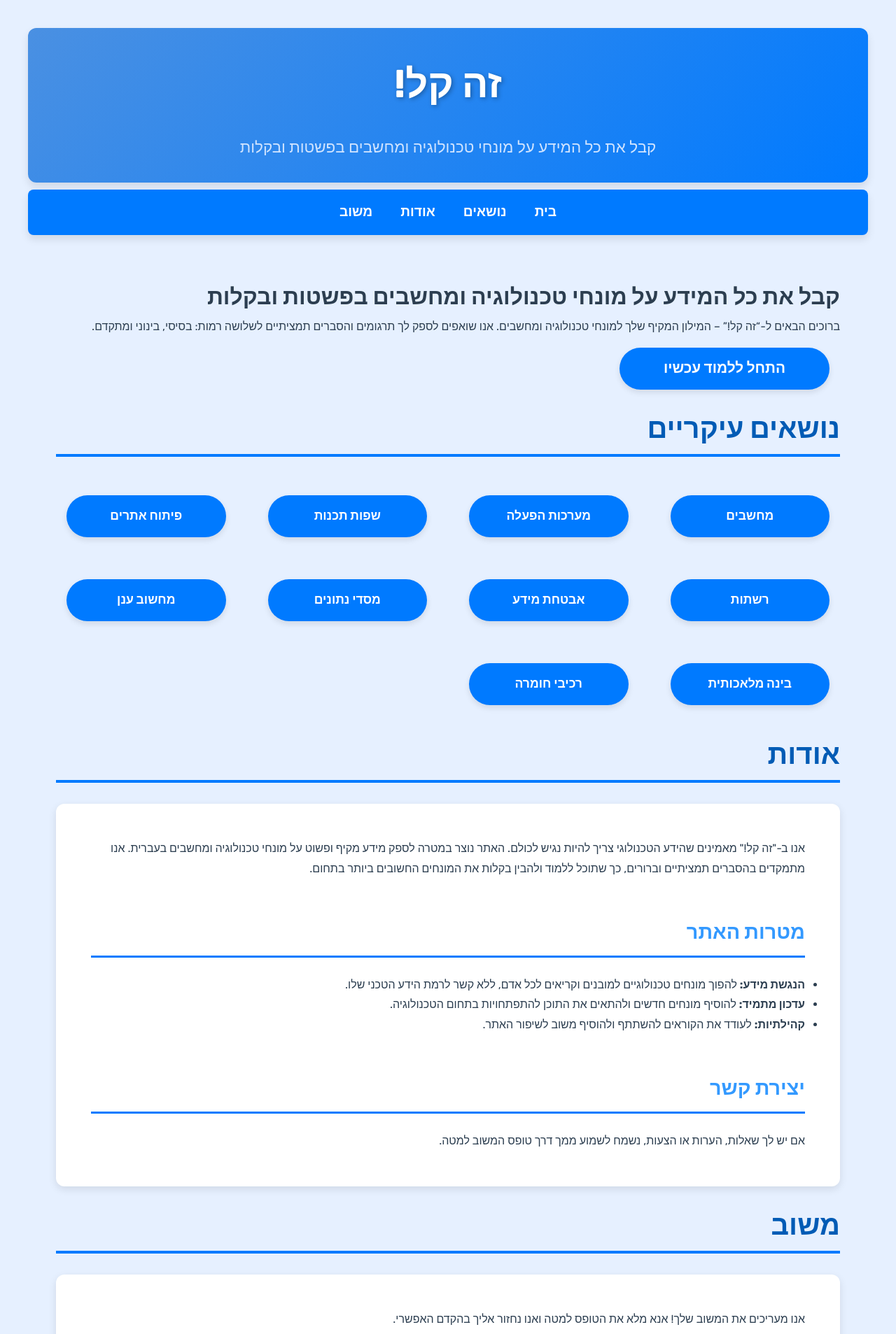
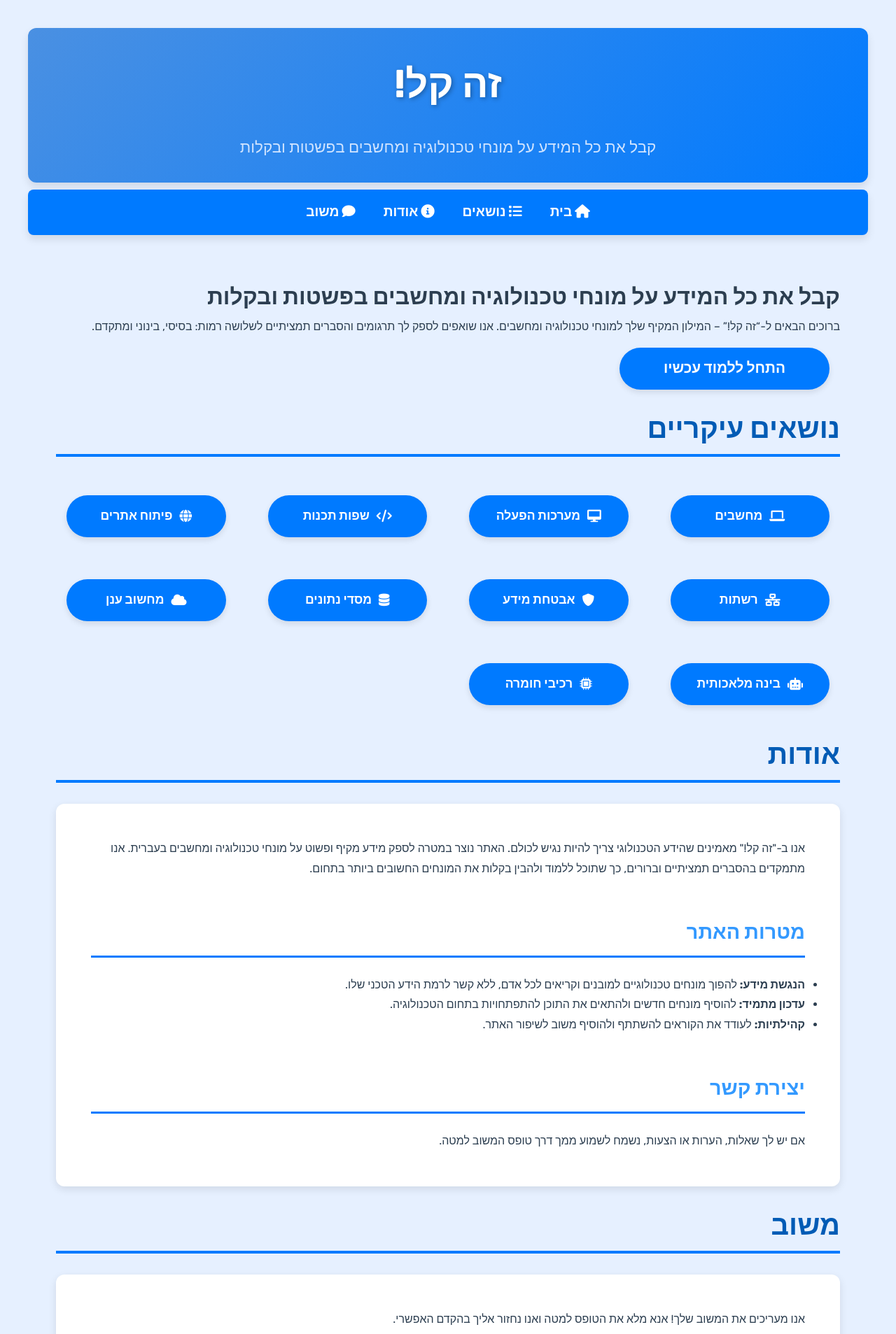
Before and after one commit to NHLOCAL/ZeKal, a Jekyll site: the page built from docs/index.md, in a window 1280 px wide. Shown: the top 1907 px of the page at 70% size. Built offline with Jekyll 4.4.1, drawn with Linux system fonts in a browser that asks for light colours.

Commit message:
אייקונים

```diff
--- a/docs/_includes/nav.html
+++ b/docs/_includes/nav.html
@@ -1,7 +1,16 @@
 <nav>
     <ul>
-        {% for item in site.navbar %}
-            <li><a href="{{ item.url | relative_url }}">{{ item.title }}</a></li>
-        {% endfor %}
+        <!-- כפתור בית -->
+        <li><a href="{{ '/' | relative_url }}"><i class="fas fa-home"></i> בית</a></li>
+
+        <!-- כפתור נושאים עם קישור יחסי לדף הבית, על ידי קישור ישיר עם עוגן -->
+        <li><a href="{{ '/' | relative_url }}#topics"><i class="fas fa-list"></i> נושאים</a></li>
+
+
+        <!-- כפתור אודות עם קישור יחסי לדף הבית, על ידי קישור ישיר עם עוגן -->
+        <li><a href="{{ '/' | relative_url }}#about"><i class="fas fa-info-circle"></i> אודות</a></li>
+
+        <!-- כפתור משוב עם קישור יחסי לדף הבית, על ידי קישור ישיר עם עוגן -->
+        <li><a href="{{ '/' | relative_url }}#feedback"><i class="fas fa-comment"></i> משוב</a></li>
     </ul>
 </nav>
--- a/docs/_layouts/default.html
+++ b/docs/_layouts/default.html
@@ -5,6 +5,8 @@
     <meta name="viewport" content="width=device-width, initial-scale=1.0">
     <title>{{ page.title }} | {{ site.title }}</title>
     <meta name="description" content="{{ site.description }}">
+    <!-- Font Awesome CDN -->
+    <link rel="stylesheet" href="https://cdnjs.cloudflare.com/ajax/libs/font-awesome/6.0.0-beta3/css/all.min.css">
     <!-- Google Fonts -->
     <link href="https://fonts.googleapis.com/css2?family=Rubik:wght@400;500;700&display=swap" rel="stylesheet">
     <link rel="stylesheet" href="{{ '/assets/css/style.css' | relative_url }}">
--- a/docs/assets/css/style.css
+++ b/docs/assets/css/style.css
@@ -109,7 +109,7 @@ nav ul li a:hover::after {
 
 /* כפתורים */
 .button {
-    display: inline-block;
+    display: flex;
     padding: 15px 30px;
     margin: 15px;
     font-size: 1.1em;
@@ -129,6 +129,13 @@ nav ul li a:hover::after {
     align-items: center;
     justify-content: center;
 }
+
+
+/* עיצוב כפתורים עם אייקונים מימין לטקסט */
+.button i {
+    margin-left: 10px; /* מרווח בין האייקון לטקסט */
+}
+
 
 .button:hover {
     background-color: #005bb5;
--- a/docs/index.md
+++ b/docs/index.md
@@ -12,17 +12,18 @@ title: "בית"
 ## <a id="topics"></a>נושאים עיקריים
 
 <div class="topics-grid">
-    <a href="{{ '/topics/computers.html' | relative_url }}" class="button">מחשבים</a>
-    <a href="{{ '/topics/operating-systems.html' | relative_url }}" class="button">מערכות הפעלה</a>
-    <a href="{{ '/topics/programming-languages.html' | relative_url }}" class="button">שפות תכנות</a>
-    <a href="{{ '/topics/web-development.html' | relative_url }}" class="button">פיתוח אתרים</a>
-    <a href="{{ '/topics/networking.html' | relative_url }}" class="button">רשתות</a>
-    <a href="{{ '/topics/cybersecurity.html' | relative_url }}" class="button">אבטחת מידע</a>
-    <a href="{{ '/topics/databases.html' | relative_url }}" class="button">מסדי נתונים</a>
-    <a href="{{ '/topics/cloud-computing.html' | relative_url }}" class="button">מחשוב ענן</a>
-    <a href="{{ '/topics/artificial-intelligence.html' | relative_url }}" class="button">בינה מלאכותית</a>
-    <a href="{{ '/topics/hardware-components.html' | relative_url }}" class="button">רכיבי חומרה</a>
+    <a href="{{ '/topics/computers.html' | relative_url }}" class="button"><i class="fas fa-laptop"></i> מחשבים</a>
+    <a href="{{ '/topics/operating-systems.html' | relative_url }}" class="button"><i class="fas fa-desktop"></i> מערכות הפעלה</a>
+    <a href="{{ '/topics/programming-languages.html' | relative_url }}" class="button"><i class="fas fa-code"></i> שפות תכנות</a>
+    <a href="{{ '/topics/web-development.html' | relative_url }}" class="button"><i class="fas fa-globe"></i> פיתוח אתרים</a>
+    <a href="{{ '/topics/networking.html' | relative_url }}" class="button"><i class="fas fa-network-wired"></i> רשתות</a>
+    <a href="{{ '/topics/cybersecurity.html' | relative_url }}" class="button"><i class="fas fa-shield-alt"></i> אבטחת מידע</a>
+    <a href="{{ '/topics/databases.html' | relative_url }}" class="button"><i class="fas fa-database"></i> מסדי נתונים</a>
+    <a href="{{ '/topics/cloud-computing.html' | relative_url }}" class="button"><i class="fas fa-cloud"></i> מחשוב ענן</a>
+    <a href="{{ '/topics/artificial-intelligence.html' | relative_url }}" class="button"><i class="fas fa-robot"></i> בינה מלאכותית</a>
+    <a href="{{ '/topics/hardware-components.html' | relative_url }}" class="button"><i class="fas fa-microchip"></i> רכיבי חומרה</a>
 </div>
+
 
 ## <a id="about"></a>אודות
 
```
